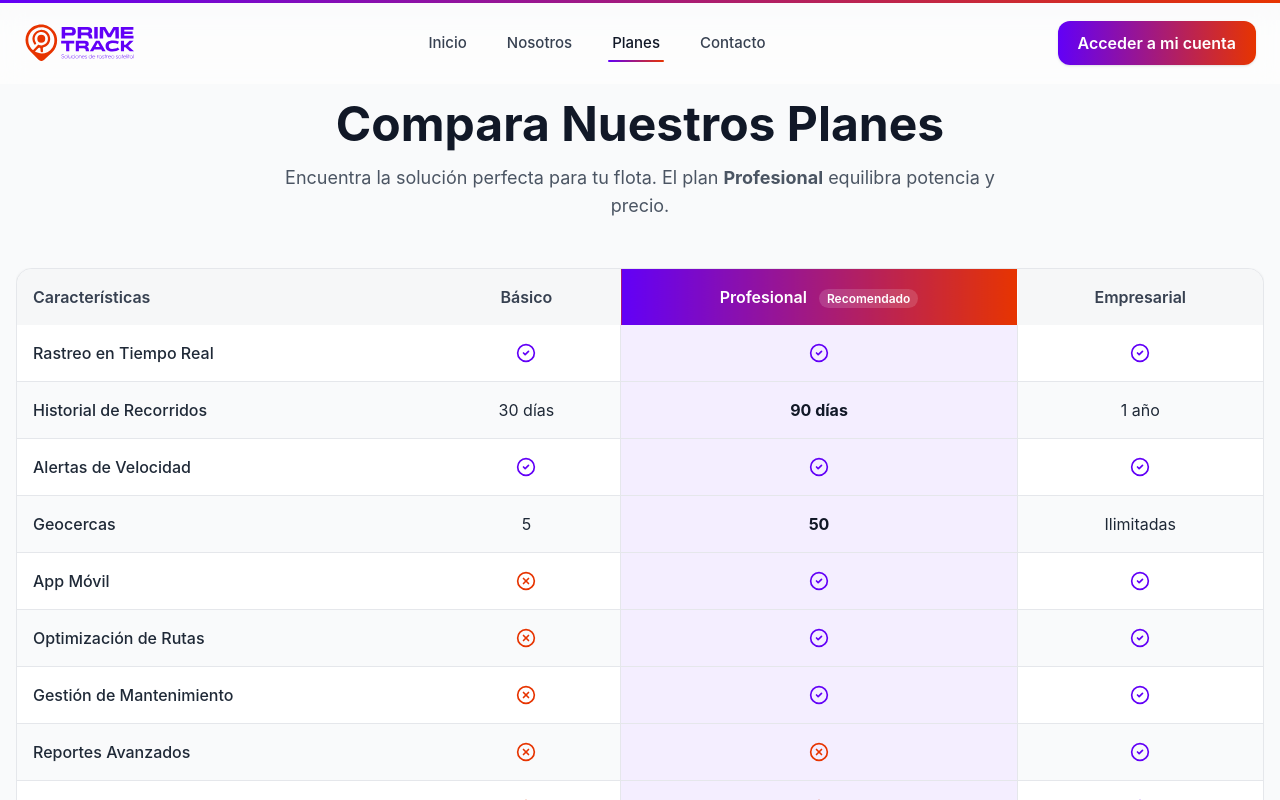
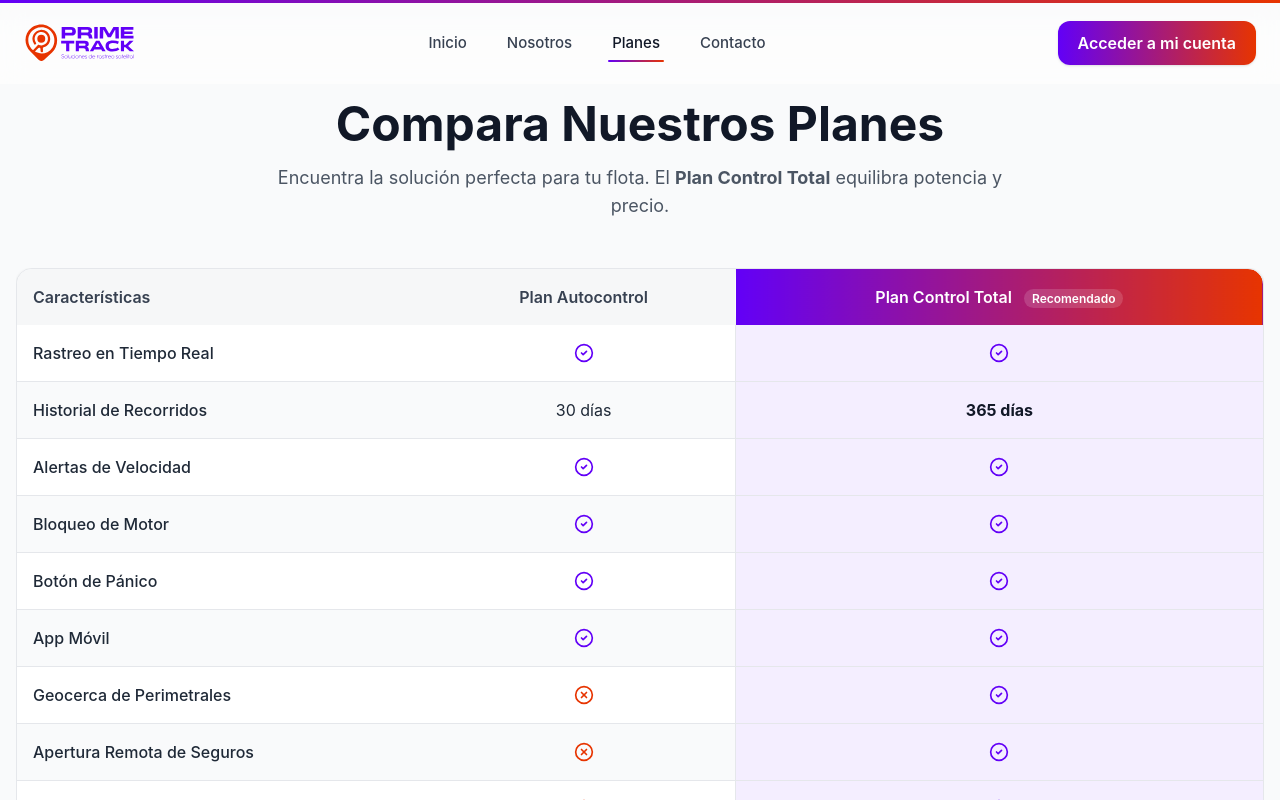
Before and after one commit to bmcabrera1/primeTrackWeb, a React (Vite) app in the folder PrimeTrack-Web/: page /plans in a window 1280 px wide. Shown: the top 800 px of the page. Built offline with nearby package versions, Linux system fonts and the light colour scheme.

Commit message:
Ajustes finales planes

```diff
--- a/PrimeTrack-Web/src/pages/AboutUsPage.tsx
+++ b/PrimeTrack-Web/src/pages/AboutUsPage.tsx
@@ -188,9 +188,9 @@ const RAW_EVENTS: TimelineItem[] = [
     id: "2025-01-v2",
     date: "2025-01",
     quarter: "Q1 2025",
-    title: "Lanzamiento PrimeTrack v2",
+    title: "Lanzamiento PrimeTrack",
     description:
-      "Nueva interfaz web, mejoras de rendimiento y módulos de reportes.",
+      "Nace una nueva propuesta disruptiva, para conquistar el mercado ecuatoriano.",
     category: "producto",
     status: "done",
     icon: <Rocket className="w-5 h-5" />,
@@ -199,8 +199,8 @@ const RAW_EVENTS: TimelineItem[] = [
     id: "2025-03-sla",
     date: "2025-03",
     quarter: "Q1 2025",
-    title: "SLA 99.9%",
-    description: "Migración de infraestructura y observabilidad 24/7.",
+    title: "App PrimeTrack",
+    description: "Lanzamiento de nuestra aplicación para Android.",
     category: "operaciones",
     status: "done",
     icon: <ShieldCheck className="w-5 h-5" />,
@@ -209,7 +209,7 @@ const RAW_EVENTS: TimelineItem[] = [
     id: "2025-04-api",
     date: "2025-04",
     quarter: "Q2 2025",
-    title: "API pública y Webhooks",
+    title: "API pública",
     description: "Integraciones con ERPs y automatizaciones vía eventos.",
     category: "producto",
     status: "done",
@@ -235,38 +235,6 @@ const RAW_EVENTS: TimelineItem[] = [
     category: "producto",
     status: "in-progress",
     icon: <Rocket className="w-5 h-5" />,
-  },
-  {
-    id: "2025-09-alianza",
-    date: "2025-09",
-    quarter: "Q3 2025",
-    title: "Alianza con aseguradora",
-    description: "Beneficios de prima por uso de rastreo en pólizas selectas.",
-    category: "alianzas",
-    status: "planned",
-    icon: <Handshake className="w-5 h-5" />,
-  },
-  {
-    id: "2025-10-expansion",
-    date: "2025-10",
-    quarter: "Q4 2025",
-    title: "Pilotos en Lima y Bogotá",
-    description:
-      "Expansión gradual con socios locales y soporte horario extendido.",
-    category: "crecimiento",
-    status: "planned",
-    icon: <MapPin className="w-5 h-5" />,
-  },
-  {
-    id: "2025-12-seguridad",
-    date: "2025-12",
-    quarter: "Q4 2025",
-    title: "Programa de cumplimiento de seguridad",
-    description:
-      "Endurecimiento de seguridad y preparación para certificaciones.",
-    category: "operaciones",
-    status: "planned",
-    icon: <ShieldCheck className="w-5 h-5" />,
   },
 ];
 
@@ -515,10 +483,10 @@ const AboutUsPage = () => {
                 </span>
               </h1>
               <p className="text-lg text-neutral-700 leading-relaxed max-w-xl">
-                Somos una startup ecuatoriana de rastreo vehicular. En menos de
-                un año lanzamos app móvil y panel web, habilitamos monitoreo
-                24/7 y hoy acompañamos a familias y pymes a tomar decisiones con
-                datos reales.
+                Somos una empresa especializada en brindar soluciones de rastreo
+                satelital confiables,modernas y accesibles, diseñadas para
+                proteger lo que más valoras: tu vehículo, tu carga y tu
+                tranquilidad.
               </p>
 
               {/* KPIs chicos */}
@@ -569,8 +537,9 @@ const AboutUsPage = () => {
                 Misión
               </div>
               <p className="mt-3 text-neutral-700">
-                Dar visibilidad en tiempo real y herramientas simples para
-                reducir costos y riesgos en movilidad.
+                Proteger lo que más importa a nuestros clientes mediante
+                soluciones de rastreo satelital accesibles, seguras y
+                confiables.
               </p>
             </Card>
           </MotionTransition>
@@ -581,8 +550,9 @@ const AboutUsPage = () => {
                 Visión
               </div>
               <p className="mt-3 text-neutral-700">
-                Ser la plataforma de rastreo preferida por personas y pymes en
-                Ecuador y la región.
+                Ser la empresa líder en rastreo satelital en Ecuador, reconocida
+                por ofrecer planes accesibles, tecnología innovadora al servicio
+                de nuestros clientes.
               </p>
             </Card>
           </MotionTransition>
--- a/PrimeTrack-Web/src/pages/HomePage.tsx
+++ b/PrimeTrack-Web/src/pages/HomePage.tsx
@@ -159,8 +159,8 @@ const stats = [
 const comparison = [
   {
     feature: "Precio mensual por vehículo",
-    competitors: "$12–$15",
-    prime: "Desde $7.90",
+    competitors: "$12–$20",
+    prime: "Desde $10.00",
   },
   {
     feature: "Cobertura",
@@ -259,42 +259,31 @@ const QA = [
 
 const PRICING = [
   {
-    id: "taxi",
-    name: "Taxi",
-    price: 7.9,
+    id: "basic",
+    name: "Plan Autocontrol",
+    price: 10.0,
     unit: "/mes por vehículo",
     features: [
       "GPS en tiempo real",
-      "Historial de rutas 90 días",
-      "Alertas de desvío",
+      "Botón de pánico",
+      "Bloqueo de motor",
       "App móvil y panel web",
+      "Exceso de velocidad",
     ],
     cta: "#contact",
   },
   {
-    id: "flota",
-    name: "Flotas",
-    price: 6.9,
+    id: "Plus",
+    name: "Plan Control Total",
+    price: 15.0,
     unit: "/mes por vehículo",
     badge: "Más popular",
     features: [
-      "Todo lo de Taxi",
-      "Geocercas ilimitadas",
-      "Reportes automáticos",
-      "Soporte dedicado",
-    ],
-    cta: "#contact",
-  },
-  {
-    id: "particular",
-    name: "Particular",
-    price: 8.9,
-    unit: "/mes por vehículo",
-    features: [
-      "GPS en tiempo real",
-      "Alertas por movimiento",
-      "Botón de pánico",
-      "Soporte por WhatsApp",
+      "Plan Autocontrol +",
+      "Apertura remota de seguros",
+      "Geocercas de parqueo",
+      "Geocercas de perimetrales",
+      "Control de Combustible",
     ],
     cta: "#contact",
   },
@@ -367,10 +356,10 @@ function Hero() {
               <ShieldCheck className="w-4 h-4" /> Monitoreo 24/7
             </div>
             <div className="flex items-center gap-2">
-              <Smartphone className="w-4 h-4" /> App iOS/Android
+              <Smartphone className="w-4 h-4" /> App Android
             </div>
             <div className="flex items-center gap-2">
-              <Route className="w-4 h-4" /> Historial 90 días
+              <Route className="w-4 h-4" /> Historial 365 días
             </div>
           </div>
         </div>
@@ -582,7 +571,7 @@ function Pricing() {
           </p>
         </MotionTransition>
 
-        <div className="grid grid-cols-1 md:grid-cols-3 gap-6">
+        <div className="grid grid-cols-1 md:grid-cols-2 gap-6">
           {PRICING.map((p, idx) => (
             <MotionTransition
               key={p.id}
--- a/PrimeTrack-Web/src/pages/PlanPage.tsx
+++ b/PrimeTrack-Web/src/pages/PlanPage.tsx
@@ -20,35 +20,21 @@ type Feature = {
   name: string;
   basic: FeatureValue;
   pro: FeatureValue;
-  enterprise: FeatureValue;
 };
 
 const featuresList: Feature[] = [
-  { name: "Rastreo en Tiempo Real", basic: true, pro: true, enterprise: true },
-  {
-    name: "Historial de Recorridos",
-    basic: "30 días",
-    pro: "90 días",
-    enterprise: "1 año",
-  },
-  { name: "Alertas de Velocidad", basic: true, pro: true, enterprise: true },
-  { name: "Geocercas", basic: 5, pro: 50, enterprise: "Ilimitadas" },
-  { name: "App Móvil", basic: false, pro: true, enterprise: true },
-  { name: "Optimización de Rutas", basic: false, pro: true, enterprise: true },
-  {
-    name: "Gestión de Mantenimiento",
-    basic: false,
-    pro: true,
-    enterprise: true,
-  },
-  { name: "Reportes Avanzados", basic: false, pro: false, enterprise: true },
-  { name: "API para Integración", basic: false, pro: false, enterprise: true },
-  {
-    name: "Soporte Técnico",
-    basic: "Email",
-    pro: "Prioritario",
-    enterprise: "Dedicado 24/7",
-  },
+  { name: "Rastreo en Tiempo Real", basic: true, pro: true },
+  { name: "Historial de Recorridos", basic: "30 días", pro: "365 días" },
+  { name: "Alertas de Velocidad", basic: true, pro: true },
+  { name: "Bloqueo de Motor", basic: true, pro: true },
+  { name: "Botón de Pánico", basic: true, pro: true },
+  { name: "App Móvil", basic: true, pro: true },
+  { name: "Geocerca de Perimetrales", basic: false, pro: true },
+  { name: "Apertura Remota de Seguros", basic: false, pro: true },
+  { name: "Gestión de Mantenimiento", basic: false, pro: true },
+  { name: "Reportes Avanzados", basic: false, pro: true },
+  { name: "API para Integración", basic: false, pro: true },
+  { name: "Soporte Técnico", basic: "Email", pro: "Prioritario" },
 ];
 
 /** Helpers UI */
@@ -111,11 +97,12 @@ function CellValue({
 }
 
 /** Responsive “cards” for mobile (stacked) */
+type PlanKey = keyof Omit<Feature, "name">; // 'basic' | 'pro'
+
 function MobilePlanCards() {
-  const plans: Array<{ key: keyof Feature; label: string; badge?: string }> = [
-    { key: "basic", label: "Básico" },
-    { key: "pro", label: "Profesional", badge: "Recomendado" },
-    { key: "enterprise", label: "Empresarial" },
+  const plans: Array<{ key: PlanKey; label: string; badge?: string }> = [
+    { key: "basic", label: "Plan Autocontrol" },
+    { key: "pro", label: "Plan Control Total", badge: "Recomendado" },
   ];
 
   return (
@@ -207,8 +194,8 @@ const PlansPage = () => {
               Compara Nuestros Planes
             </h1>
             <p className="text-lg text-neutral-600 max-w-3xl mx-auto">
-              Encuentra la solución perfecta para tu flota. El plan{" "}
-              <strong>Profesional</strong> equilibra potencia y precio.
+              Encuentra la solución perfecta para tu flota. El{" "}
+              <strong>Plan Control Total</strong> equilibra potencia y precio.
             </p>
           </MotionTransition>
 
@@ -221,7 +208,7 @@ const PlansPage = () => {
             className="hidden md:block overflow-x-auto"
           >
             <div className="rounded-2xl border border-neutral-200 bg-white shadow-sm overflow-hidden">
-              <table className="w-full min-w-[860px] text-left border-collapse">
+              <table className="w-full min-w-[720px] text-left border-collapse">
                 <caption className="sr-only">
                   Comparativa de características por plan
                 </caption>
@@ -231,19 +218,16 @@ const PlansPage = () => {
                       Características
                     </th>
                     <th className="p-4 text-center text-sm md:text-base font-semibold text-neutral-700">
-                      Básico
+                      Plan Autocontrol
                     </th>
                     <th
-                      className="p-4 text-center text-sm md:text-base font-semibold text-neutral-900 border-x border-neutral-200"
+                      className="p-4 text-center text-sm md:text-base font-semibold border-l border-neutral-200"
                       style={{ backgroundImage: gradient, color: "#fff" }}
                     >
-                      Profesional{" "}
+                      Plan Control Total{" "}
                       <span className="ml-2 text-xs font-semibold bg-white/15 px-2 py-0.5 rounded-full">
                         Recomendado
                       </span>
-                    </th>
-                    <th className="p-4 text-center text-sm md:text-base font-semibold text-neutral-700">
-                      Empresarial
                     </th>
                   </tr>
                 </thead>
@@ -263,14 +247,10 @@ const PlansPage = () => {
                       </td>
 
                       <td
-                        className="p-4 text-center border-x border-neutral-200"
+                        className="p-4 text-center border-l border-neutral-200"
                         style={{ background: "#F4EEFF" }}
                       >
                         <CellValue value={feature.pro} emphasize />
-                      </td>
-
-                      <td className="p-4 text-center">
-                        <CellValue value={feature.enterprise} />
                       </td>
                     </tr>
                   ))}
@@ -281,11 +261,8 @@ const PlansPage = () => {
                     <td className="p-4 text-center">
                       <OutlineButton to="/contact">Elegir</OutlineButton>
                     </td>
-                    <td className="p-4 text-center border-x border-neutral-200">
+                    <td className="p-4 text-center border-l border-neutral-200">
                       <GradientButton to="/contact">Elegir Plan</GradientButton>
-                    </td>
-                    <td className="p-4 text-center">
-                      <OutlineButton to="/contact">Elegir</OutlineButton>
                     </td>
                   </tr>
                 </tbody>
```
